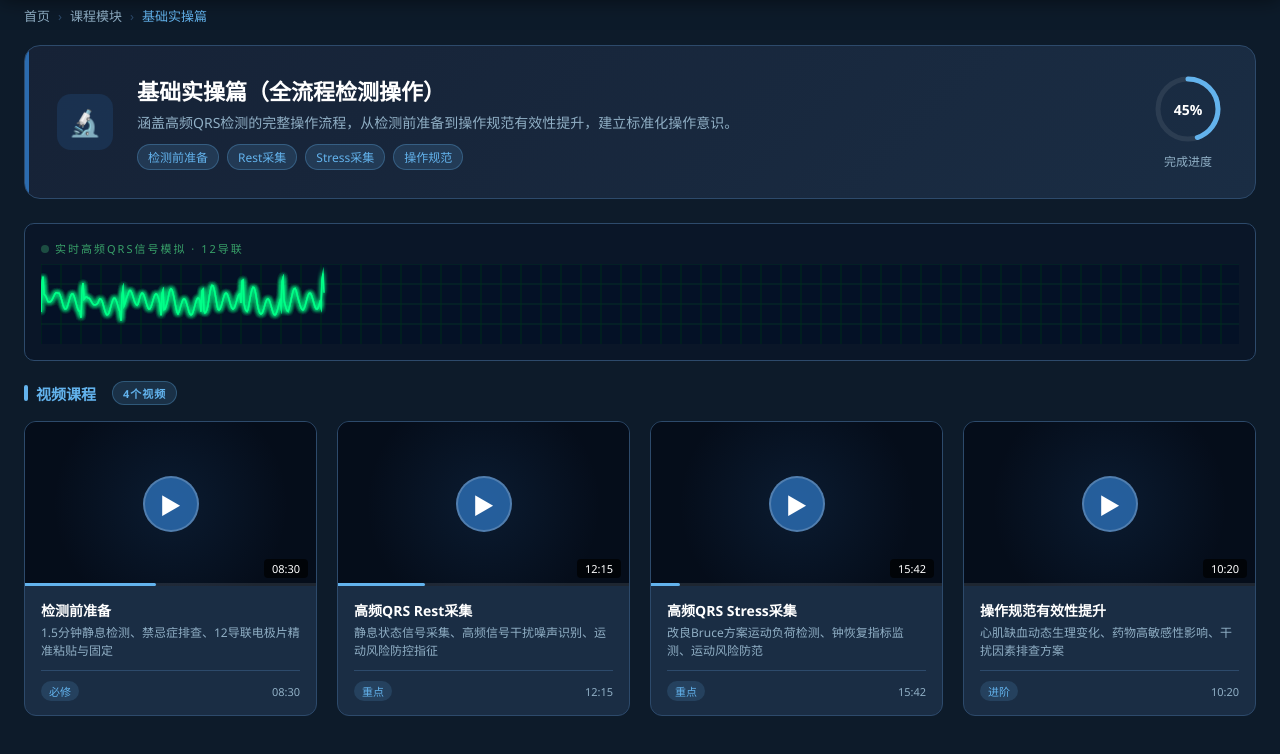
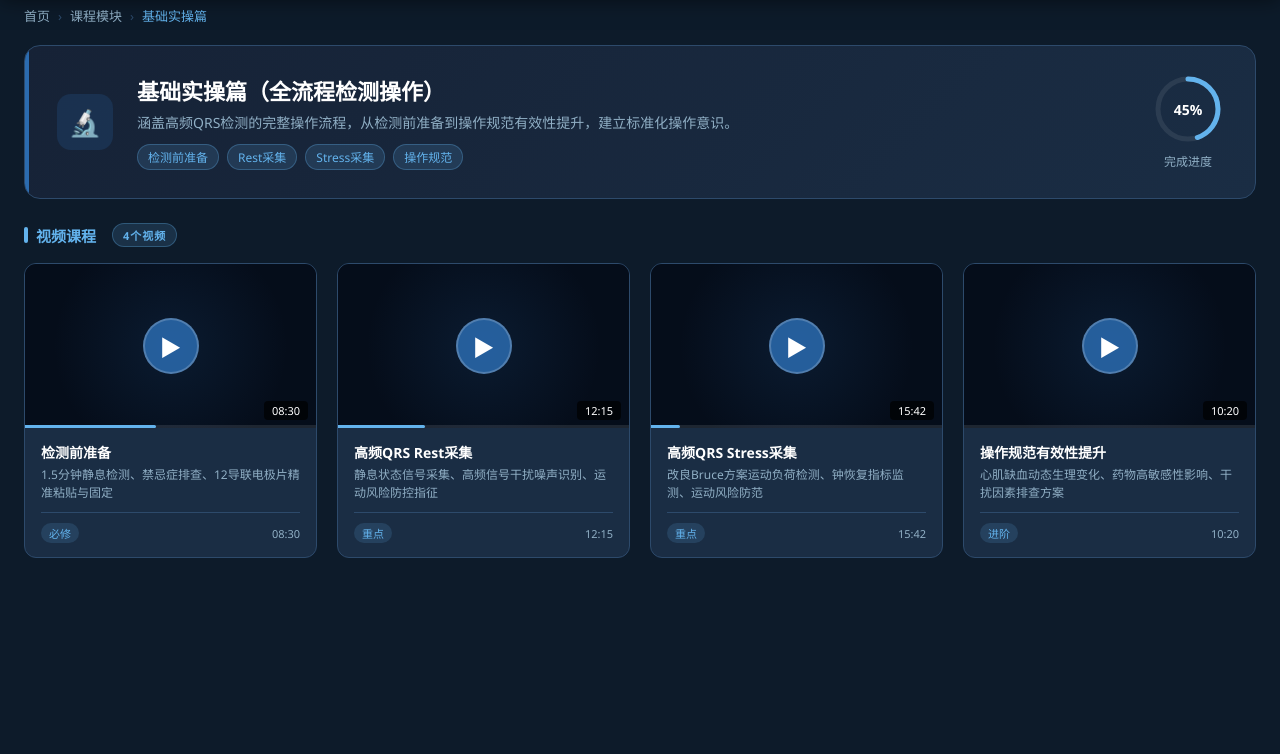
Before and after one commit to zealotxp/hf-qrs-teaching, a website: page index.html in a window 1280 px wide. Shown: the part 118-872 px from the top of the page. Drawn offline with Linux system fonts and the light colour scheme.

Commit message:
v1.0.2 - 移除基础实操篇信号模拟

```diff
--- a/index.html
+++ b/index.html
@@ -105,11 +105,6 @@
       </div>
     </div>
 
-    <!-- ECG实时波形 -->
-    <div class="ecg-container">
-      <div class="ecg-label"><span class="live-dot"></span>实时高频QRS信号模拟 · 12导联</div>
-      <canvas id="ecg-canvas-1" class="ecg-canvas"></canvas>
-    </div>
 
     <!-- 视频课程（展现方式：每个模块1个视频） -->
     <div class="section-title">
--- a/js/app.js
+++ b/js/app.js
@@ -721,7 +721,6 @@ document.addEventListener('DOMContentLoaded', () => {
 
   // 启动ECG波形动画
   setTimeout(() => {
-    drawECG('ecg-canvas-1', '#00ff88', 1.5);
     drawECG('ecg-canvas-2', '#63b3ed', 2);
   }, 300);
 
--- a/package.json
+++ b/package.json
@@ -1,6 +1,6 @@
 {
   "name": "hf-qrs-teaching",
-  "version": "1.0.1",
+  "version": "1.0.2",
   "description": "高频QRS技术虚拟仿真教学系统 - HF-QRS Virtual Simulation Teaching System",
   "private": true,
   "scripts": {
```
Also changed, not shown: CHANGELOG.md.
